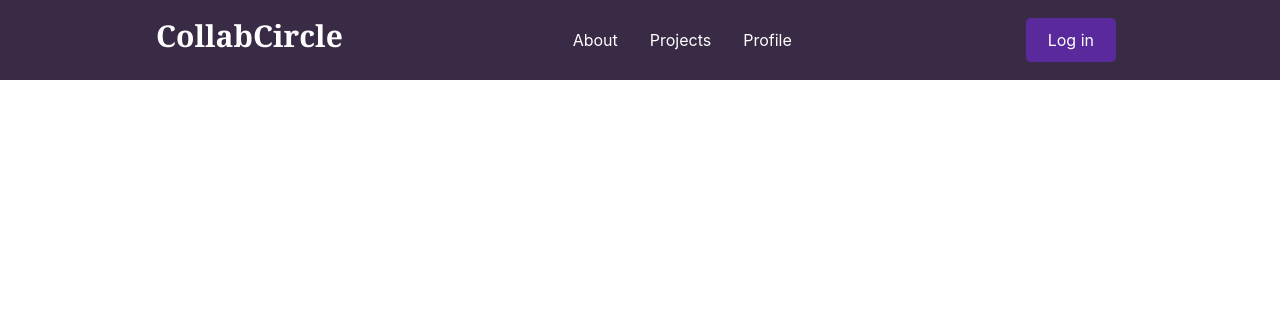
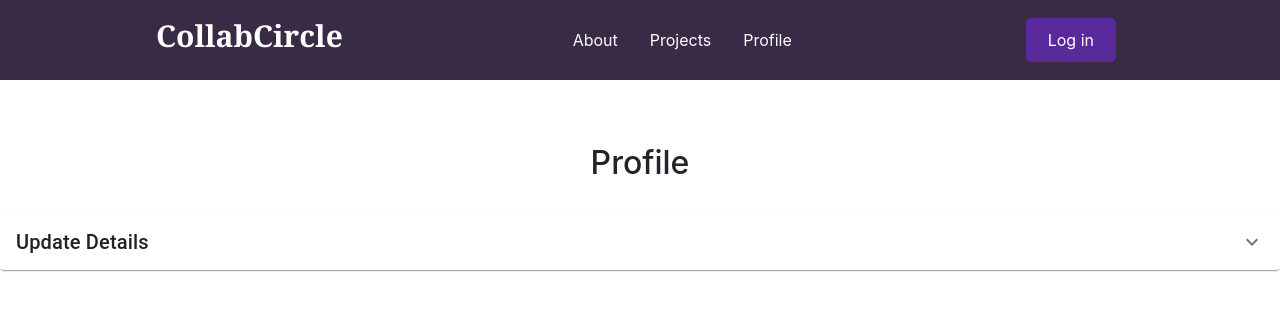
Before and after one commit to YogeshUpdhyay/CollabCircle, a React (Create React App) app: page /Setting in a window 1280 px wide. Shown: the top 310 px of the page. Built offline with nearby package versions, Linux system fonts and the light colour scheme; no server answers.

Commit message:
getuser connected to frontend

```diff
--- a/src/Pages/Setting/Setting.js
+++ b/src/Pages/Setting/Setting.js
@@ -1,12 +1,50 @@
-import React,{useEffect} from 'react';
+import React,{useEffect,useState} from 'react';
 import Navbar from '../../components/Layout/DashboardNavbar/Navbar'
 import {useSelector, useDispatch} from 'react-redux';
 import { getUser } from '../../actions/getUser';
+import { makeStyles } from '@material-ui/core/styles';
+import {
+	Accordion,
+	AccordionSummary,
+	AccordionDetails,
+	Typography,
+  Grid,
+  Card,
+  CardContent,
+  TextField,
+  Button,
+  CardActions
+} from '@material-ui/core';
+import ExpandMoreIcon from '@material-ui/icons/ExpandMore';
+
+const useStyles = makeStyles({
+	container: {
+		backgroundColor: '#fffff',
+		height: '100vh'
+	},
+
+	accordian: {
+		width: "100%",
+		alignSelf: "center"
+
+	}
+});
+
+const initialFValues = {
+  fullName: "",
+  username: "",
+  email:""
+}
 
 function Setting() {
-  const info = useSelector((state)=>state.getUser);
-  console.log(info)
+  const [errors, setErrors] = useState({});
+  const [values,setValues] = useState(initialFValues);
+  const info = useSelector((state)=>state.GetUser);
+  // const [userInfo, setUserInfo] = useState({FullName:"",Username:"",Email:""});
+  console.log(info);
   const dispatch = useDispatch();
+
+	const classes = useStyles();
 
   useEffect(()=>{
     const requestOptions = {
@@ -17,12 +55,133 @@
       }
     };
     dispatch(getUser(requestOptions));
-    console.log(info);
   },[]);
+
+  useEffect(()=>{
+    if(info.data.Fullname){
+      setValues({...values, fullName: info.data.Fullname, username: info.data.Username, email: info.data.Email});
+    }
+  },[info])
+
+  const validate = (fieldValues = values) => {
+    let temp = { ...errors }
+    if ('fullName' in fieldValues)
+      temp.name = fieldValues.name ? "" : "This field is required."
+    if ('email' in fieldValues)
+      temp.email = (/^([a-zA-Z0-9_\-\.]+)@([a-zA-Z0-9_\-\.]+)\.([a-zA-Z]{2,5})$/).test(fieldValues.email) ? "" : "Email is not valid."
+    if ('username' in fieldValues)
+      temp.username = fieldValues.name ? "" : "This field is required."
+
+    setErrors({
+        ...temp
+    })
+
+  }
+
+  const handleChange = (e)=>{
+    const { name, value } = e.target
+        setValues({
+            ...values,
+            [name]: value
+        })
+    validate({ [name]: value })
+  }
 
   return (
     <div>
       <Navbar />
+      <div className={classes.container}>
+        <h2 style={{ marginTop: '2em' }}>Profile</h2>
+        <div container style={{ marginTop: '2em' }}>
+          <Grid container>
+            <Grid item sm={12} md={12}>
+              <div className={classes.accordian}>
+
+                <Accordion >
+                  <AccordionSummary
+										expandIcon={<ExpandMoreIcon />}
+										aria-controls="panel1a-content"
+										id="panel1a-header"
+									>
+										<Typography variant="h6">Update Details</Typography>
+									</AccordionSummary>
+									<AccordionDetails>
+										<Grid container xs={12} sm={12} style={{
+											display: 'flex',
+											justifyContent: 'center',
+											alignItems: 'center'
+										}}>
+
+                      <form >
+                        <Card className={classes.card}>
+
+                            <CardContent>
+                            <h4>Enter your details</h4>
+                                <TextField
+                                    name="fullName"
+                                    id="Name"
+                                    label="Name"
+                                    value={values.fullName}
+                                    onChange={handleChange}
+                                    helperText={errors.fullName}
+                                    error={errors.fullName?true:false}
+                                    margin="dense"
+                                    variant="outlined"
+                                    fullWidth
+                                    disabled="true"
+                                />
+
+                                <TextField
+                                    name="username"
+                                    id="email"
+                                    label="Username"
+                                    type="email"
+                                    value={values.username}
+                                    onChange={handleChange}
+                                    helperText={errors.username}
+                                    error={errors.username?true:false}
+                                    margin="dense"
+                                    variant="outlined"
+                                    fullWidth
+                                    disabled="true"
+                                />
+                                <TextField
+                                    name="email"
+                                    id="contact_no"
+                                    label="Contact Number"
+                                    type="string"
+                                    value={values.email}
+                                    onChange={handleChange}
+                                    helperText={errors.email}
+                                    error={errors.email?true:false}
+                                    margin="dense"
+                                    variant="outlined"
+                                    fullWidth
+                                    disabled="true"
+
+                                />
+                            </CardContent>
+                            <CardActions className={classes.actions}>
+                                <Button type="submit" color="primary" >
+                                    SUBMIT
+                    </Button>
+                                <Button color="secondary" >
+                                    CLEAR
+                    </Button>
+                            </CardActions>
+                        </Card>
+                    </form>
+
+										</Grid>
+
+									</AccordionDetails>
+                </Accordion>
+
+              </div>
+            </Grid>
+          </Grid>
+        </div>
+      </div>
     </div>
   )
 }
--- a/src/actions/getUser.js
+++ b/src/actions/getUser.js
@@ -3,7 +3,7 @@
     fetch("http://35.154.56.92:8087/api/v1/user/", requestOptions)
       .then(response=>response.json())
       .then(data=>{
-        console.log(data)
+        console.log(data);
         dispatch({type:"GETUSER",payload:data});
       })
       .catch(err=>{
--- a/src/reducers/index.js
+++ b/src/reducers/index.js
@@ -5,8 +5,8 @@
 
 const allReducers = combineReducers({
   Register: registerReducer,
-  SignIn: signInReducer,
   GetUser: userReducer,
+  SignIn: signInReducer
 })
 
 export default allReducers;
--- a/src/reducers/user.js
+++ b/src/reducers/user.js
@@ -1,10 +1,12 @@
-const userReducer = (state={data:{}}, action)=>{
+ const userReducer = (state={data:{}}, action)=>{
   switch(action.type){
     case "GETUSER":
       console.log(action.payload);
-      return {...state, data: action}
+      return {...state, data: action.payload}
 
     default:
       return state;
   }
 }
+
+export default userReducer;
```
